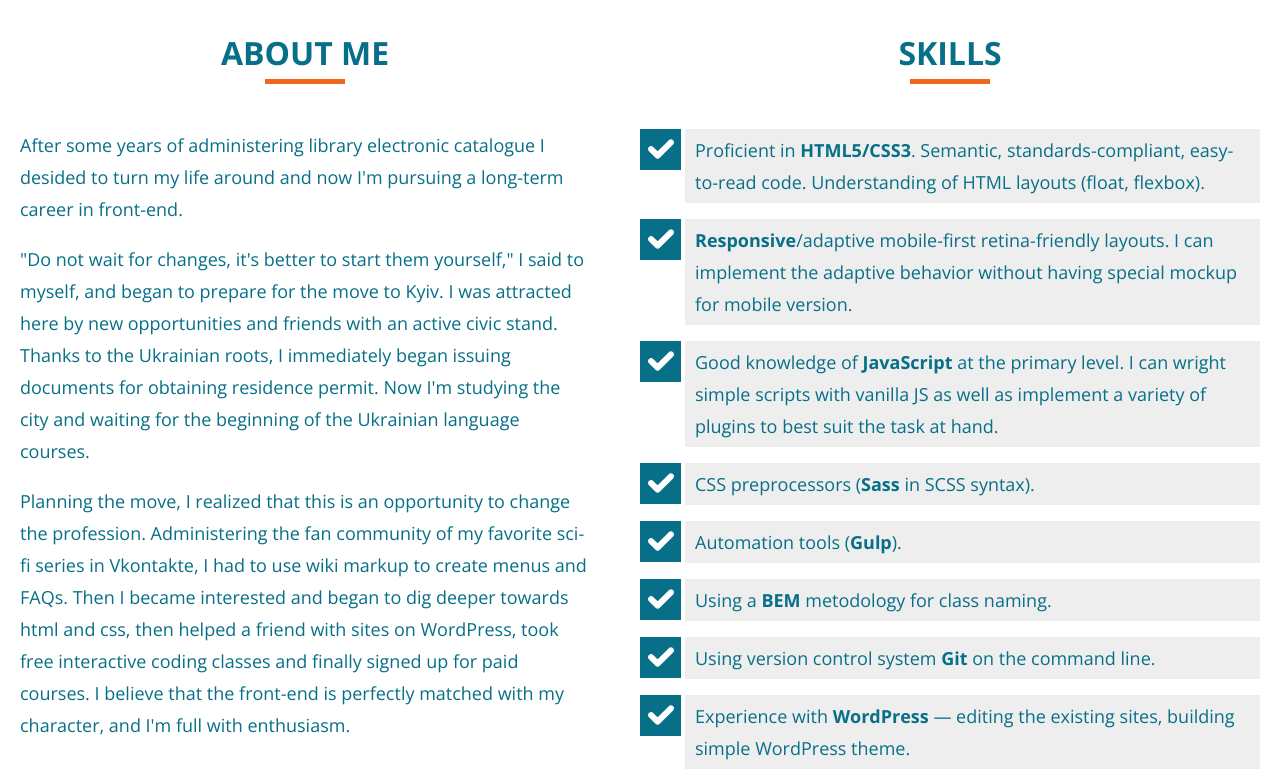
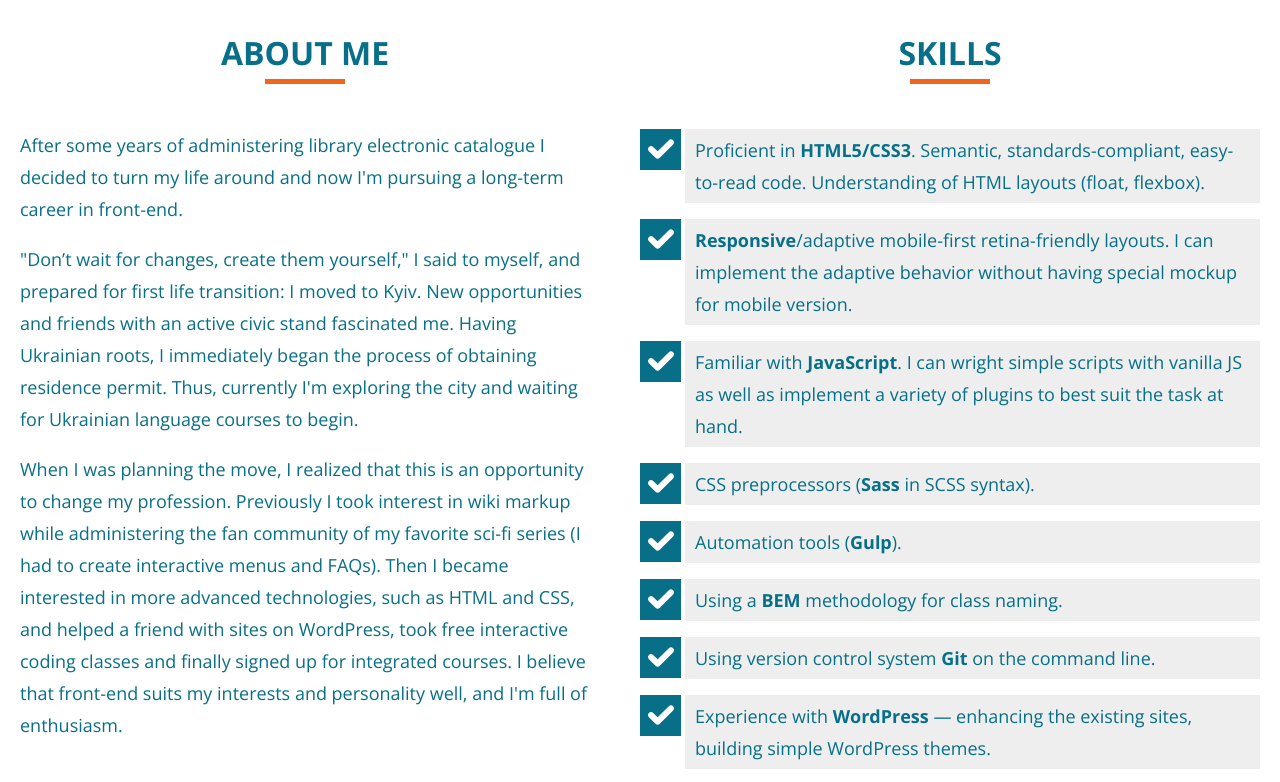
Before and after one commit to Giddy-Aunt/giddy-aunt.github.io, a website: page eng/index.html in a window 1280 px wide. Shown: the part 2520-3302 px from the top of the page. Drawn offline with nearby package versions, Linux system fonts and the light colour scheme.

Commit message:
Правки текста

```diff
--- a/eng/index.html
+++ b/eng/index.html
@@ -175,26 +175,26 @@
                 <div class = "resume__inner">
                 <div class="resume__about-me">
                     <h2 class="section-title section-title--resume">About me</h2>
-                    <p class="resume__p">After some years of administering library electronic catalogue I desided to turn my life around and now I'm pursuing a long-term career in front-end.</p>
-                    <p class="resume__p">"Do not wait for changes, it's better to start them yourself," I said to myself, and began to prepare for the move to Kyiv. I was attracted here by new opportunities and friends with an active civic stand. Thanks to the Ukrainian roots, I immediately began issuing documents for obtaining residence permit. Now I'm studying the city and waiting for the beginning of the Ukrainian language courses.</p>
-                    <p class="resume__p">Planning the move, I realized that this is an opportunity to change the profession. Administering the fan community of my favorite sci-fi series in Vkontakte, I had to use wiki markup to create menus and FAQs. Then I became interested and began to dig deeper towards html and css, then helped a friend with sites on WordPress, took free interactive coding classes  and finally signed up for paid courses. I believe that the front-end is perfectly matched with my character, and I'm full with enthusiasm.</p>
+                    <p class="resume__p">After some years of administering library electronic catalogue I decided to turn my life around and now I'm pursuing a long-term career in front-end.</p>
+                    <p class="resume__p">"Don’t wait for changes, create them yourself," I said to myself, and prepared for first life transition: I moved to Kyiv. New opportunities and friends with an active civic stand fascinated me. Having Ukrainian roots, I immediately began the process of obtaining residence permit. Thus, currently I'm exploring the city and waiting for Ukrainian language courses to begin.</p>
+                    <p class="resume__p">When I was planning the move, I realized that this is an opportunity to change my profession. Previously I took interest in wiki markup while administering the fan community of my favorite sci-fi series (I had to create interactive menus and FAQs). Then I became interested in more advanced technologies, such as HTML and CSS, and helped a friend with sites on WordPress, took free interactive coding classes and finally signed up for integrated courses. I believe that front-end suits my interests and personality well, and I'm full of enthusiasm.</p>
                 </div>
                 <div class="resume__skills">
                     <h2 class="section-title section-title--skills">Skills</h2>
                     <ul class="resume__skills-list">
                       <li class="resume__skills-item">Proficient in <strong>HTML5/CSS3</strong>. Semantic, standards-compliant, easy-to-read code. Understanding of HTML layouts (float, flexbox).</li>
                       <li class="resume__skills-item"><strong>Responsive</strong>/adaptive mobile-first retina-friendly layouts. I can implement the adaptive behavior without having special mockup for mobile version.</li>
-                      <li class="resume__skills-item">Good knowledge of <strong>JavaScript</strong> at the primary level. I can wright simple scripts with vanilla JS as well as implement a variety of plugins to best suit the task at hand.</li>
+                      <li class="resume__skills-item">Familiar with <strong>JavaScript</strong>. I can wright simple scripts with vanilla JS as well as implement a variety of plugins to best suit the task at hand.</li>
                       <li class="resume__skills-item">CSS preprocessors (<strong>Sass</strong> in SCSS syntax).</li>
                       <li class="resume__skills-item">Automation tools (<strong>Gulp</strong>).</li>
-                      <li class="resume__skills-item">Using a <strong>BEM</strong> metodology for class naming.</li>
+                      <li class="resume__skills-item">Using a <strong>BEM</strong> methodology for class naming.</li>
                       <li class="resume__skills-item">Using version control system <strong>Git</strong> on the command line.</li>
-                      <li class="resume__skills-item">Experience with <strong>WordPress</strong> — editing the existing sites, building simple WordPress theme.</li>
+                      <li class="resume__skills-item">Experience with <strong>WordPress</strong> — enhancing the existing sites, building simple WordPress themes.</li>
                       <li class="resume__skills-item">Basic knowledge of <strong>PHP</strong>.</li>
                       <li class="resume__skills-item">Graphics optimization. Graphic for retina display. Vector graphic (<strong>svg</strong>).</li>
                       <li class="resume__skills-item"><strong>Adobe Photoshop</strong> — working with graphics mockups, photo editing.</li>
                       <li class="resume__skills-item">Attention to detail. Pixel perfect.</li>
-                      <li class="resume__skills-item">Analitical thinking, fast learning.</li>
+                      <li class="resume__skills-item">Analytical thinking, have the ability to learn new tasks outside immediate range of skills.</li>
                     </ul>
                 </div>
                 <div class="resume__education">
```
Also changed, not shown: rus/index.html (+2 -2 lines).
